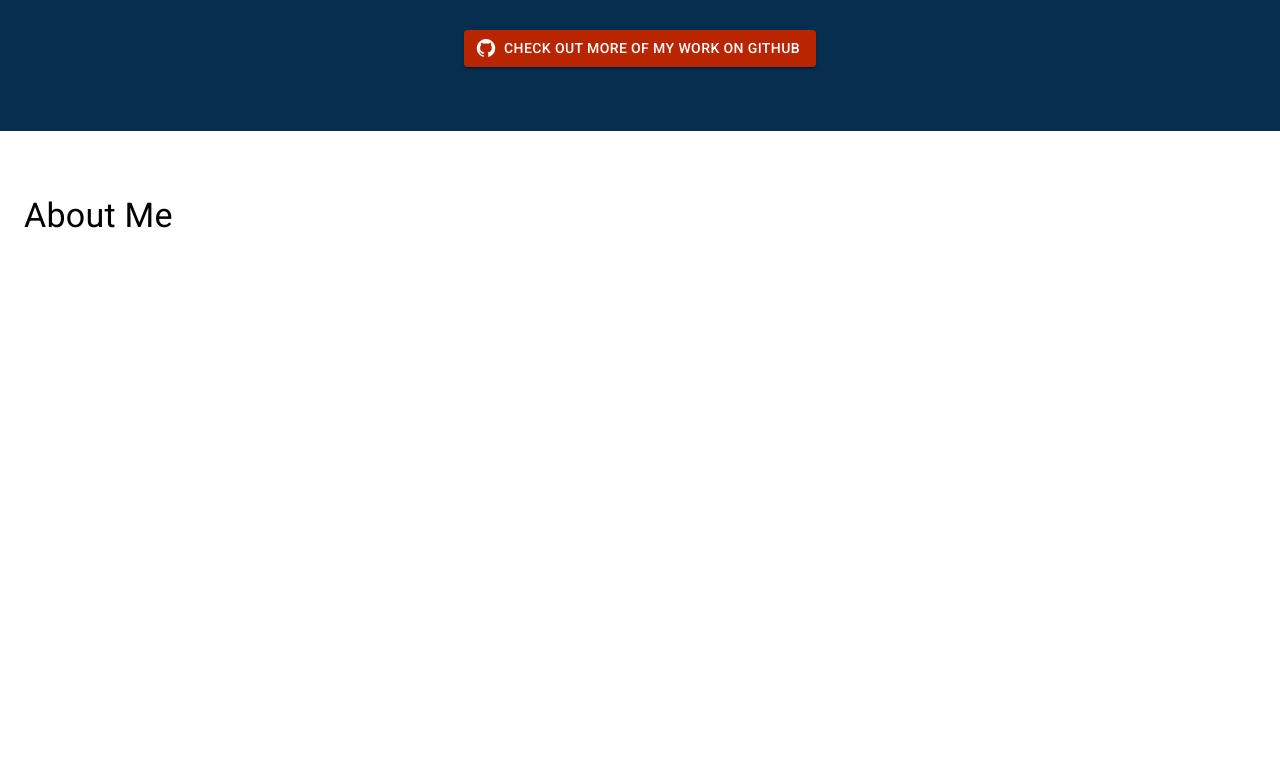
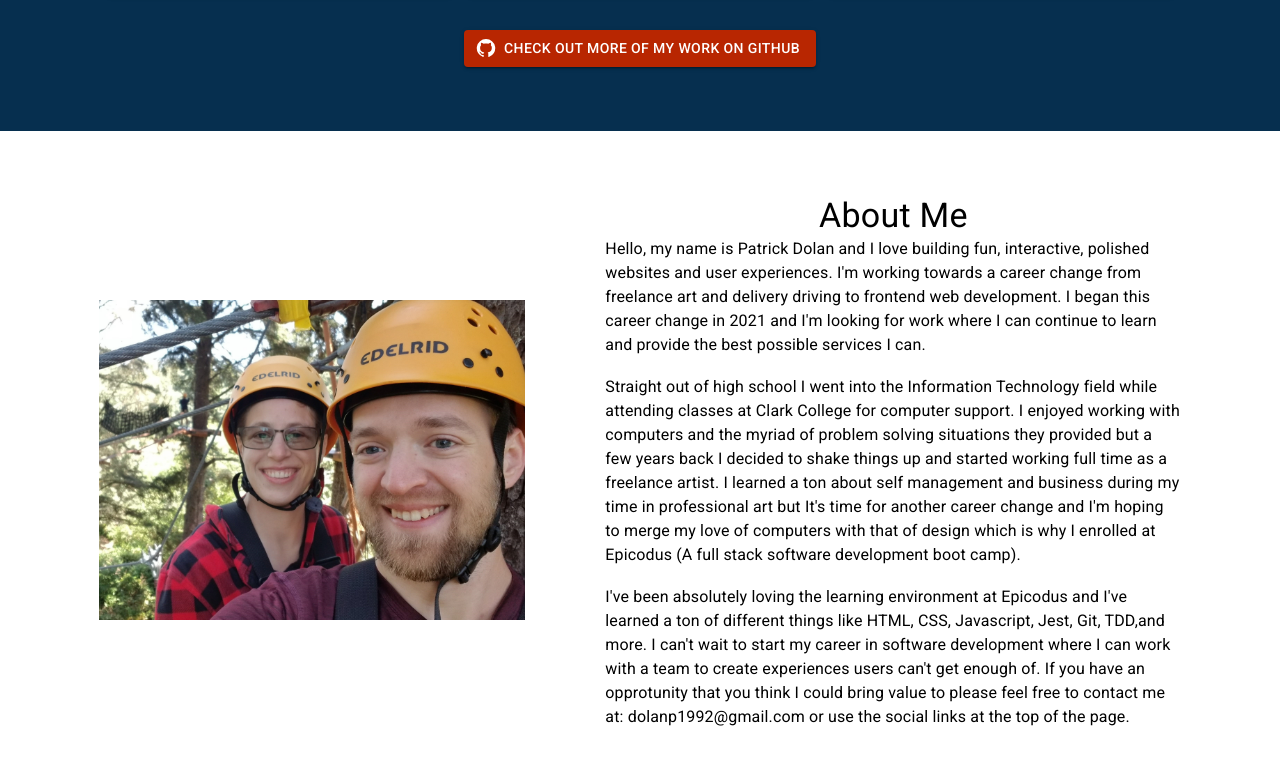
Before and after one commit to Patrick-Dolan/portfolio-v2, a React (Create React App) app: page / in a window 1280 px wide. Shown: the part 1454-2219 px from the top of the page. Before the commit the page ends 1755 px from the top, so only its background shows below. Built offline with nearby package versions, Linux system fonts and the light colour scheme.

Commit message:
update: add picture and basic about me text from old portfolio

```diff
--- a/src/components/page/AboutMe.js
+++ b/src/components/page/AboutMe.js
@@ -1,10 +1,24 @@
-import { Container, Typography } from "@mui/material";
+import { Box, Container, Grid, Typography } from "@mui/material";
+import aboutMeImg from "../../assets/ropes-course.jpg";
 
+// TODO Rewrite whole about me section to be more concise and direct
 const AboutMe = () => {
   return(
     <>
       <Container maxWidth="xl" sx={{py: "4em"}}>
-        <Typography variant="h4">About Me</Typography>
+        <Grid container display="flex" alignItems="center" justifyContent="center" direction="row" spacing={10}>
+          <Grid item>
+            <img src={aboutMeImg} alt="Patrick at a ropes course." style={{height: "20em"}} />
+          </Grid>
+          <Grid item md={6}>
+            <Typography variant="h4" textAlign={"center"}>About Me</Typography>
+            <Typography>Hello, my name is Patrick Dolan and I love building fun, interactive, polished websites and user experiences. I'm working towards a career change from freelance art and delivery driving to frontend web development. I began this career change in 2021 and I'm looking for work where I can continue to learn and provide the best possible services I can.</Typography>
+            <br />
+            <Typography>Straight out of high school I went into the Information Technology field while attending classes at Clark College for computer support. I enjoyed working with computers and the myriad of problem solving situations they provided but a few years back I decided to shake things up and started working full time as a freelance artist. I learned a ton about self management and business during my time in professional art but It's time for another career change and I'm hoping to merge my love of computers with that of design which is why I enrolled at Epicodus (A full stack software development boot camp).</Typography>
+            <br />
+            <Typography>I've been absolutely loving the learning environment at Epicodus and I've learned a ton of different things like HTML, CSS, Javascript, Jest, Git, TDD,and more. I can't wait to start my career in software development where I can work with a team to create experiences users can't get enough of. If you have an opprotunity that you think I could bring value to please feel free to contact me at: dolanp1992@gmail.com or use the social links at the top of the page.</Typography>
+          </Grid>
+        </Grid>
       </Container>
     </>
   )
```
